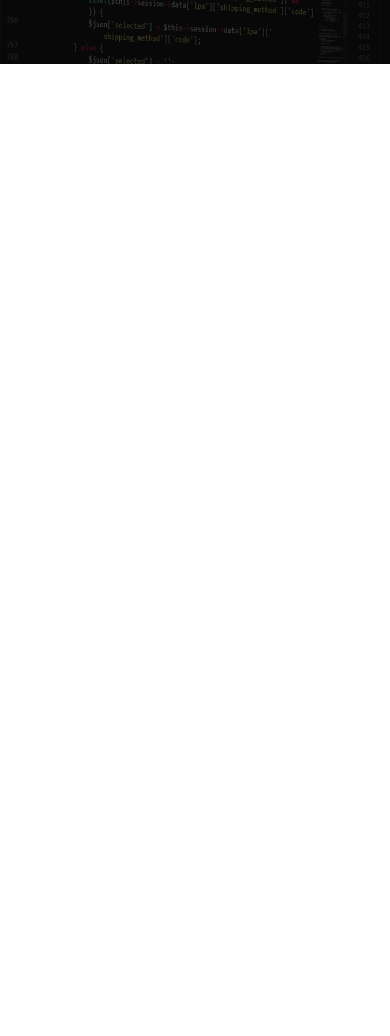
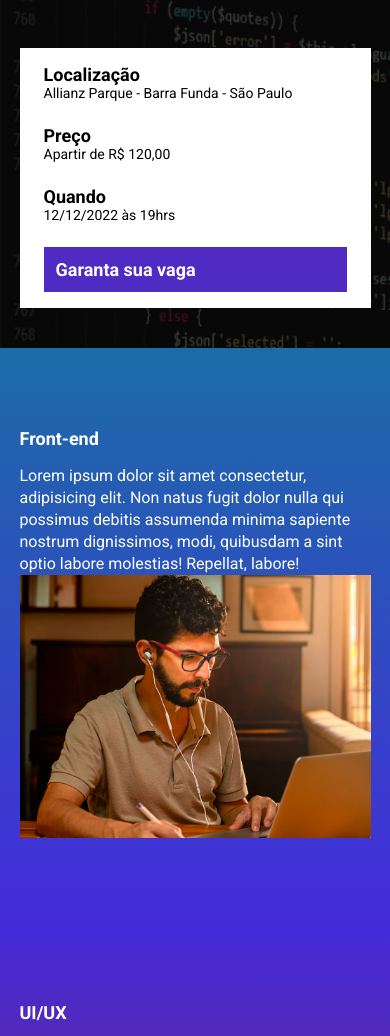
Before and after one commit to daniel12334j/EBAC_tech_talks, a website built with Parcel: page src/index.html in a window 390 px wide. Shown: the part 232-1268 px from the top of the page. Before the commit the page ends 844 px from the top, so only its background shows below. Built offline with nearby package versions, Linux system fonts and the light colour scheme.

Commit message:
acrescentando botao e seção de informação

```diff
--- a/src/index.html
+++ b/src/index.html
@@ -9,18 +9,84 @@
 <link rel="preconnect" href="https://fonts.gstatic.com" crossorigin>
 <link href="https://fonts.googleapis.com/css2?family=Roboto:ital,wght@0,100;0,300;0,400;0,500;0,700;0,900;1,100;1,300;1,400;1,500;1,700;1,900&display=swap" rel="stylesheet">
     <link rel="stylesheet" href="styles/main.scss">
+    <link rel="stylesheet" href="https://unpkg.com/aos@next/dist/aos.css" />
 </head>
 <body>
     <header class="hero">
         <div class="container">
             <img class="hero__logo" src="./images/ebac_logo.svg" alt="EBAC">
             <p class="hero__text">
-                O maior evento de tecnologia do Brasil comça em 10d 12h 20m 15s
+                O maior evento de tecnologia do Brasil começa em  <span id="contador"></span>
             </p>
+            <div class="infos-bar">
+                <ul class="infos-bar__infos">
+                    <li class="infos-bar__infos__item">
+                        <b>Localização</b>
+                        Allianz Parque - Barra Funda - São Paulo
+                    </li>
+                    <li class="infos-bar__infos__item">
+                        <b>Preço</b>
+                        Apartir de R$ 120,00
+                    </li>
+                    <li class="infos-bar__infos__item">
+                        <b>Quando</b>
+                        12/12/2022 às 19hrs
+                    </li>
+                </ul>
+                <a href="#" class="button button--primary">Garanta sua vaga</a>
+            </div>
         </div>
     </header>
 
+    <section class="event event--frontend" >
+        <div class="container" data-aos="fade-right">
+            <div class="event-details">
+                <h2 class="event__details__title">Front-end</h2>
+                <p class="event__details__description">Lorem ipsum dolor sit amet consectetur, adipisicing elit. Non natus
+                    fugit dolor nulla qui possimus debitis assumenda minima sapiente nostrum dignissimos,
+                    modi, quibusdam a sint optio labore molestias! Repellat, labore!</p>
+            </div>
+            <img class="event__image" src="./images/frontend.png" alt="Front-end">
+        </div>
+    </section>
 
+    <section class="event event--ux-ui  event--image-left" >
+        <div class="container" data-aos="fade-left">
+            <div class="event-details">
+                <h2 class="event__details__title">UI/UX</h2>
+                <p class="event__details__description">Lorem ipsum dolor sit amet consectetur, adipisicing elit. Non natus
+                    fugit dolor nulla qui possimus debitis assumenda minima sapiente nostrum dignissimos,
+                    modi, quibusdam a sint optio labore molestias! Repellat, labore!</p>
+            </div>
+            <img class="event__image" src="./images/frontend.png" alt="Front-end">
+        </div>
+    </section>
+
+    <section class="event event--data-science">
+        <div class="container" data-aos="fade-right">
+            <div class="event-details">
+                <h2 class="event__details__title">Data Science</h2>
+                <p class="event__details__description">Lorem ipsum dolor sit amet consectetur, adipisicing elit. Non natus
+                    fugit dolor nulla qui possimus debitis assumenda minima sapiente nostrum dignissimos,
+                    modi, quibusdam a sint optio labore molestias! Repellat, labore!</p>
+            </div>
+            <img class="event__image" src="./images/frontend.png" alt="Front-end">
+        </div>
+    </section>
+    <section class="event event--backend  event--image-left">
+        <div class="container" data-aos="fade-left">
+            <div class="event-details">
+                <h2 class="event__details__title">Back-end</h2>
+                <p class="event__details__description">Lorem ipsum dolor sit amet consectetur, adipisicing elit. Non natus
+                    fugit dolor nulla qui possimus debitis assumenda minima sapiente nostrum dignissimos,
+                    modi, quibusdam a sint optio labore molestias! Repellat, labore!</p>
+            </div>
+            <img class="event__image" src="./images/frontend.png" alt="Front-end">
+        </div>
+    </section>
+
+
+    <script src="https://unpkg.com/aos@next/dist/aos.js"></script>
     <script src="scripts/main.js"></script>
 </body>
 </html>
--- a/src/scripts/main.js
+++ b/src/scripts/main.js
@@ -1 +1,28 @@
-console.log("ola mundo");
+AOS.init();
+
+const dataDoEvento = new Date("dec 12, 2024 19:00:00");
+const timeStampDoEvento = dataDoEvento.getTime();
+
+const contaAsHoras = setInterval(function(){
+    const agora = new Date();
+    const timeStampAtual = agora.getTime();
+
+    const distanciaAteOEvento = timeStampDoEvento - timeStampAtual;
+
+    const diasemMs = 1000 * 60 * 60 * 24;
+    const horasemMs = 1000 * 60 * 60;
+    const minutosemMs = 1000 * 60;
+
+    const diasAteOEvento = Math.floor(distanciaAteOEvento / diasemMs) ;
+    const horasAteOEvento = Math.floor( (distanciaAteOEvento % diasemMs) / horasemMs);
+    const minutosAteOEvento = Math.floor( (distanciaAteOEvento % horasemMs) / minutosemMs);
+    const segundosAteOEvento = Math.floor( (distanciaAteOEvento % minutosemMs) / (1000));
+
+
+    console.log(diasAteOEvento);
+    console.log(horasAteOEvento);
+    console.log(minutosAteOEvento);
+    console.log(segundosAteOEvento);
+
+    document.getElementById('contador').innerHTML = `${diasAteOEvento}d ${horasAteOEvento}h ${minutosAteOEvento}m ${segundosAteOEvento}s`;
+}, 1000);
--- /dev/null
+++ b/src/styles/_event.scss
@@ -0,0 +1,60 @@
+@use 'variables' ;
+
+
+.event{
+    padding: 80px 0;
+
+
+    &--frontend{
+        background-image: linear-gradient(variables.$blue1, variables.$blue2);
+    }
+    &--ux-ui{
+        background-image: linear-gradient(variables.$blue2, variables.$pink);
+    }
+    &--data-science{
+        background-image: linear-gradient(variables.$pink, variables.$yellow);
+    }
+    &--backend{
+        background-image: linear-gradient(variables.$yellow, variables.$pink);
+    }
+
+    &--image-left{
+        .container{
+            flex-direction: row-reverse;
+        }
+    }
+    .container{
+        display: flex;
+        gap: 40px;
+    }
+
+    &__image{
+        max-width: 360px;
+    }
+
+    &__details{
+        &__title{
+            font-size: 18px;
+            font-weight: bold;
+            margin-bottom: 16px;
+        }
+
+        &__description{
+            line-height: 22px;
+        }
+    }
+
+    @media (max-width:640px){
+        .container{
+            display: block;
+        }
+        &__image{
+            width: 100%;
+        }
+
+        &__details{
+            margin-right: 0;
+            margin-bottom: 16px;
+        }
+    }
+}
--- a/src/styles/_hero.scss
+++ b/src/styles/_hero.scss
@@ -1,3 +1,5 @@
+@use 'variables' ;
+
 .hero{
     padding-top: 64px;
     padding-bottom: 100px;
@@ -17,7 +19,7 @@
         left: 0;
         width: 100%;
         height: 100%;
-        background-color: #000;
+        background-color: variables.$secondaryTextColor;
         content: '';
         opacity: .7;
     }
--- /dev/null
+++ b/src/styles/_variables.scss
@@ -0,0 +1,9 @@
+
+$textColor: #fff;
+$secondaryTextColor:#000;
+
+$blue1: #1B6CA7;
+$blue2: #442BDB;
+$pink: #89223B;
+$yellow:#9c7910 ;
+$purple: #4F2AC3;
--- /dev/null
+++ b/src/styles/componentes/_buttons.scss
@@ -0,0 +1,26 @@
+@use '../variables';
+
+.button{
+    padding: 12px;
+    font-size: 18px;
+    font-weight: bold;
+    text-decoration: none;
+    text-align: center;
+    white-space: nowrap;
+
+    &--primary{
+        color: #fff;
+        background-color: variables.$purple;
+    }
+
+    @media (max-width:640px){
+        display: block;
+        width: 100%;
+        align-items: center;
+    }
+
+    @media (max-width:1024px){
+        display: flex;
+        align-items: center;
+    }
+}
--- /dev/null
+++ b/src/styles/componentes/_infos_bar.scss
@@ -0,0 +1,43 @@
+@use '../variables' ;
+
+
+.infos-bar{
+    padding: 16px 24px;
+    background-color:variables.$textColor ;
+display: flex;
+justify-content: space-between;
+
+    &__infos{
+        display: flex;
+        gap: 40px;
+
+        &__item{
+            font-size: 14px;
+            color: variables.$secondaryTextColor;
+
+            b{
+            font-size: 18px;
+            display: block;
+            color: variables.$secondaryTextColor;
+        }
+        }
+    }
+
+    @media (max-width:640px){
+        display: block;
+
+        &__infos{
+            display: block;
+
+            &__item{
+                margin-bottom: 24px;
+            }
+        }
+    }
+
+    @media (max-width:1024px){
+        &__infos{
+            gap: 16px;
+        }
+    }
+}
--- a/src/styles/main.scss
+++ b/src/styles/main.scss
@@ -1,4 +1,9 @@
 @use 'hero' ;
+@use 'componentes/infos_bar' ;
+@use 'componentes/buttons' ;
+@use 'event' ;
+@use 'variables' ;
+
 
 
 *{
@@ -6,7 +11,8 @@
     padding: 0;
     box-sizing: border-box;
     font-family: roboto, sans-serif;
-    color: #fff;
+    color: variables.$textColor;
+    list-style: none;
 }
 
 
```
